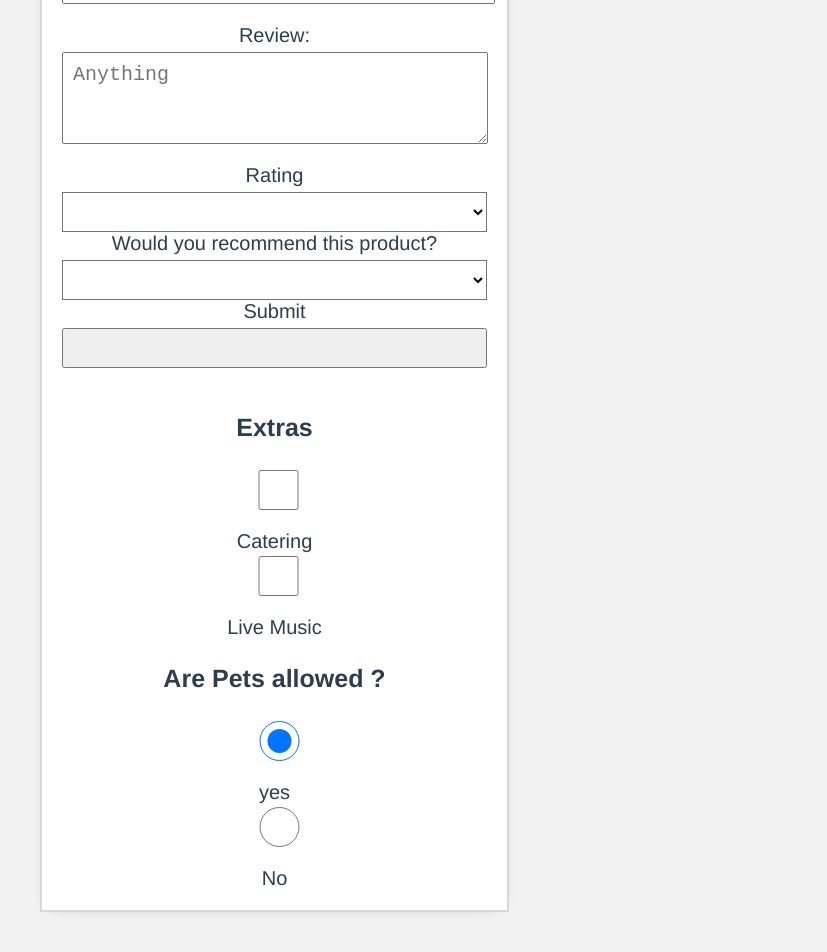
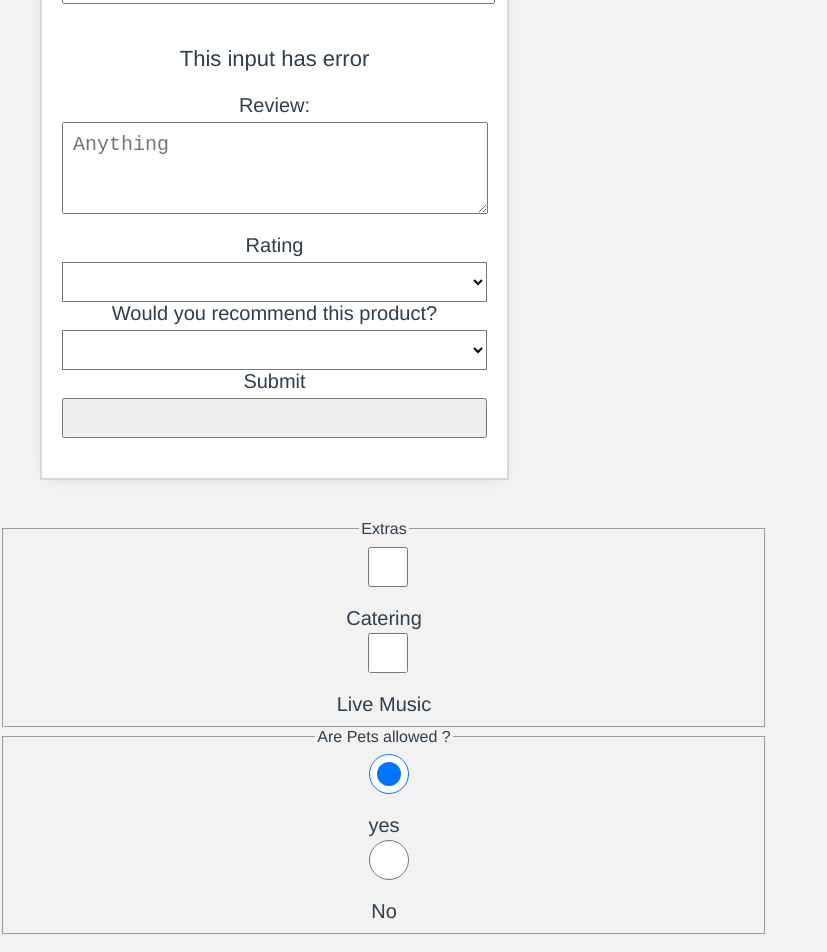
Before and after one commit to luml/vue3-socks-app, a Vue app: page / in a window 1280 px wide. Shown: the part 864-1816 px from the top of the page, without its empty margins (0-827 px from the left). Built offline with nearby package versions, Linux system fonts and the light colour scheme.

Commit message:
upd: a11y

```diff
--- a/src/components/ReviewForm.vue
+++ b/src/components/ReviewForm.vue
@@ -2,41 +2,29 @@
   <form class="review-form" @submit.prevent="onSubmit">
     <h3>Leave a review</h3>
 
-    <!-- <label for="name">Name:</label> -->
-    <!-- <input id="name" v-model="name" /> -->
-    <BaseInput v-model="name" label="Name" type="text" />
-
+    <BaseInput
+      v-model="name"
+      label="Name"
+      type="text"
+      :error="'This input has error'"
+    />
     <label for="review">Review:</label>
     <textarea id="review" placeholder="Anything" v-model="review"></textarea>
 
-    <!-- <label for="rating">Rating:</label>
-    <select id="rating" v-model.number="rating">
-      <option>5</option>
-      <option>4</option>
-      <option>3</option>
-      <option>2</option>
-      <option>1</option>
-    </select> -->
-    <base-select :options="rates" v-model="rating" label="Rating" />
+    <BaseSelect :options="rates" v-model="rating" label="Rating" />
 
-    <!-- solution -->
-    <!-- <label for="recommend">Would you recommend this product?</label>
-    <select id="recommend" v-model="recommend">
-      <option>Yes</option>
-      <option>No</option>
-    </select> -->
     <BaseSelect
       :options="recommends"
       v-model="recommend"
       label="Would you recommend this product?"
     />
 
-    <!-- solution -->
-    <!-- <input class="button" type="submit" value="Submit" /> -->
     <BaseInput v-model="Submit" label="Submit" type="submit" />
-
+  </form>
+  <section>
     <!-- other extra base -->
-    <h3>Extras</h3>
+    <fieldset>
+      <legend>Extras</legend>
       <div>
         <BaseCheckbox
           v-model="event.extras.catering"
@@ -49,8 +37,10 @@
           label="Live Music"
         ></BaseCheckbox>
       </div>
+    </fieldset>
 
-    <h3>Are Pets allowed ?</h3>
+    <fieldset>
+      <legend>Are Pets allowed ?</legend>
       <div>
         <BaseRadioGroup
           v-model="event.pets"
@@ -59,7 +49,8 @@
           vertical
         ></BaseRadioGroup>
       </div>
-  </form>
+    </fieldset>
+  </section>
 </template>
 
 <script>
@@ -130,4 +121,8 @@ export default {
 };
 </script>
 
-<style lang="scss" scoped></style>
+<style scoped>
+section {
+  width: 60%;
+}
+</style>
--- a/src/components/base/BaseInput.vue
+++ b/src/components/base/BaseInput.vue
@@ -6,10 +6,22 @@
     :placeholder="label"
     @input="$emit('update:modelValue', $event.target.value)"
     class="field"
+    :id="uuid"
+    :aria-describedby="error ? `${uuid}-error` : null"
+    :aria-invalid="error ? true : null"
   />
+  <p
+    v-if="error"
+    class="errorMessage"
+    :id="`${uuid}-error`"
+    aria-live="assertive"
+  >
+    {{ error }}
+  </p>
 </template>
 
 <script>
+import UniqueID from "../../features/UniqueID";
 export default {
   props: {
     label: {
@@ -20,9 +32,16 @@ export default {
       type: [String, Number],
       default: "",
     },
+    error: {
+      type: String,
+      default: "",
+    },
   },
   setup() {
-    return {};
+    const uuid = UniqueID().getID();
+    return {
+      uuid,
+    };
   },
 };
 </script>
--- /dev/null
+++ b/src/features/UniqueID.js
@@ -0,0 +1,11 @@
+let UUID = 0;
+export default function UniqueID() {
+  const getID = () => {
+    UUID++;
+    return UUID;
+  };
+
+  return {
+    getID,
+  };
+}
```
Lines whose indentation alone changed are shown as unchanged.
